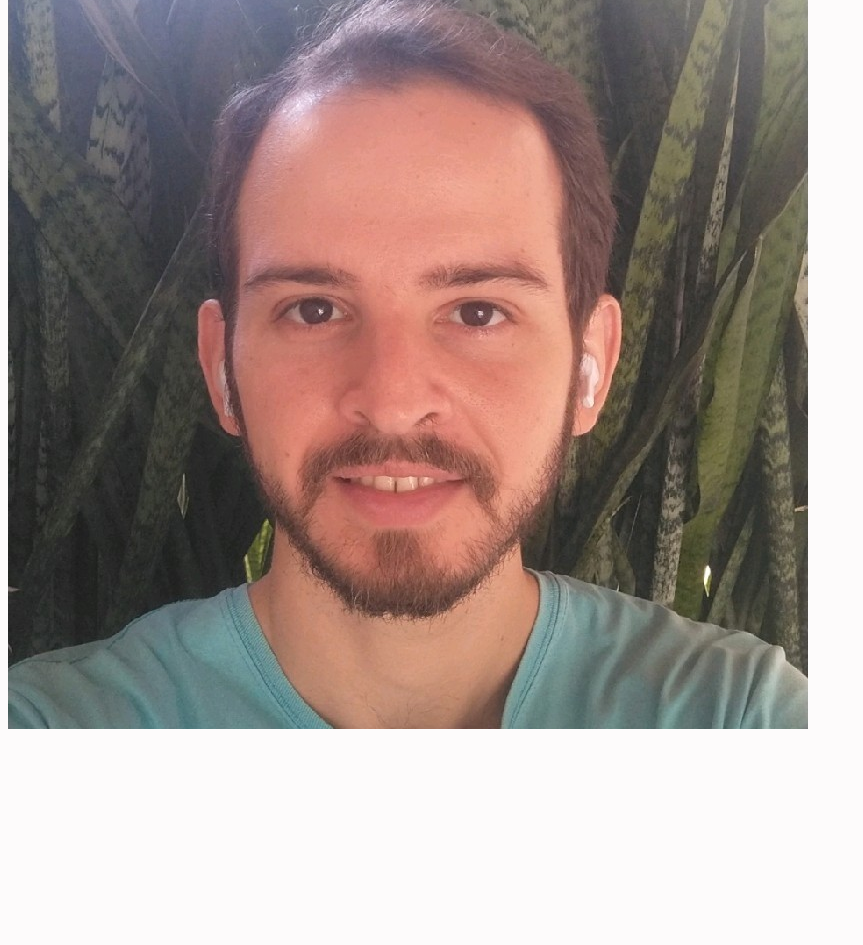
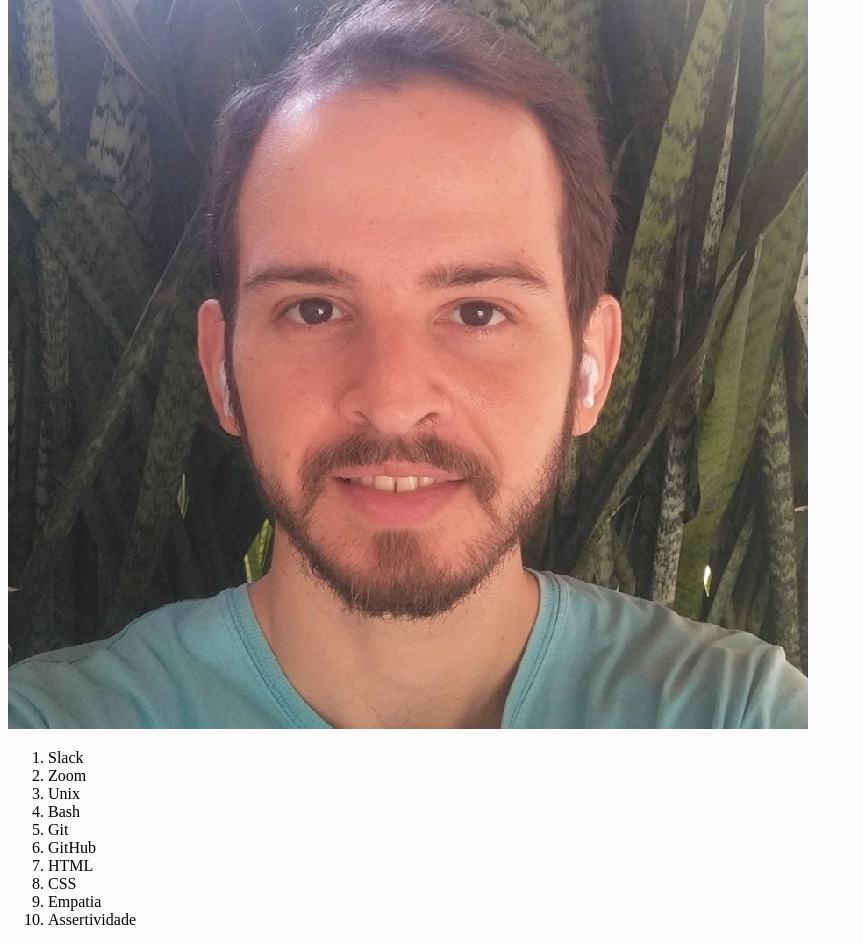
Before and after one commit to Danieldsvn/lessons-learned, a website: page index.html in a window 1280 px wide. Shown: the part 79-1024 px from the top of the page, without its empty margins (0-863 px from the left). Before the commit the page ends 820 px from the top, so only its background shows below. Drawn offline with Linux system fonts and the light colour scheme.

Commit message:
requisito 4 concluido

```diff
--- a/index.html
+++ b/index.html
@@ -13,6 +13,18 @@
 
     </header>
     <img id="minha_foto" src="./PerfilZoom.jpeg"></img>
+    <ol id="licoes_aprendidas">
+        <li>Slack</li>
+        <li>Zoom</li>
+        <li>Unix</li>
+        <li>Bash</li>
+        <li>Git</li>
+        <li>GitHub</li>
+        <li>HTML</li>
+        <li>CSS</li>
+        <li>Empatia</li>
+        <li>Assertividade</li>
+    </ol>
 
 </body>
 </html>
```
